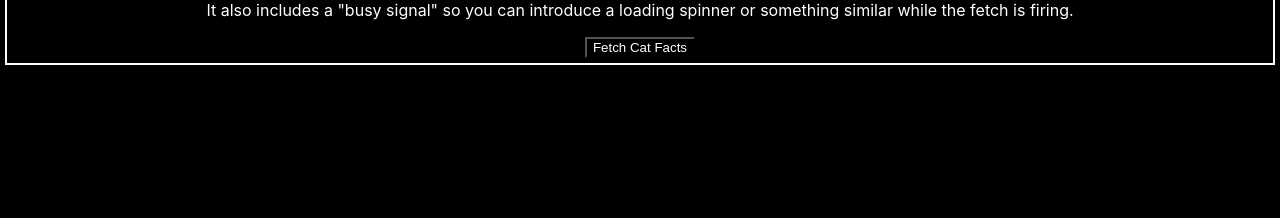
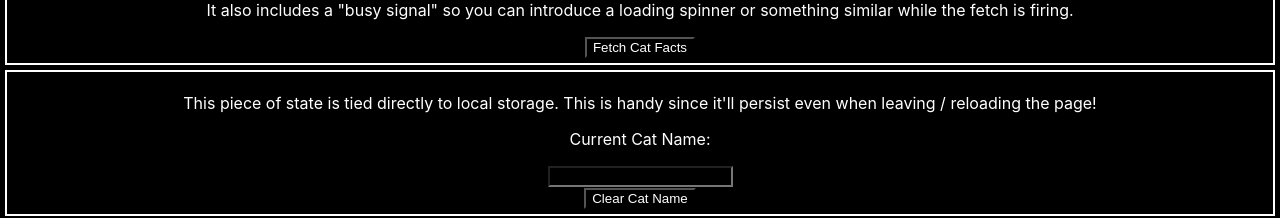
Before and after one commit to brewchetta/custom-hooks-fun, a React (Create React App) app: page / in a window 1280 px wide. Shown: the part 1318-1536 px from the top of the page. Before the commit the page ends 1388 px from the top, so only its background shows below. Built offline with nearby package versions, Linux system fonts and the light colour scheme.

Commit message:
added a localstorage hook

```diff
--- a/src/components/App.js
+++ b/src/components/App.js
@@ -3,6 +3,7 @@ import PrevState from "./PrevState"
 import PrevStateWithDependency from "./PrevStateWithDependency"
 import ControlledForm from "./ControlledForm"
 import Fetch from "./Fetch"
+import LocalStorage from "./LocalStorage"
 import './App.css';
 
 function App() {
@@ -15,6 +16,7 @@ function App() {
       <PrevStateWithDependency />
       <ControlledForm />
       <Fetch />
+      <LocalStorage />
 
     </div>
   );
--- /dev/null
+++ b/src/components/LocalStorage.js
@@ -0,0 +1,28 @@
+import useLocalStorage from "../hooks/useLocalStorage"
+
+export default function LocalStorage() {
+
+  const [catName, setCatName, clearCatName] = useLocalStorage('cat-name')
+
+  return (
+
+    <div className="example">
+
+      <p>This piece of state is tied directly to local storage. This is handy since it'll persist even when leaving / reloading the page!</p>
+
+      <p>Current Cat Name: {catName}</p>
+
+      <input type="text"
+      onChange={e => setCatName(e.target.value)}
+      value={catName || ''}
+      />
+
+      <br/>
+
+      <button onClick={clearCatName}>Clear Cat Name</button>
+
+    </div>
+
+  )
+
+}
--- /dev/null
+++ b/src/hooks/useLocalStorage.js
@@ -0,0 +1,16 @@
+import { useState } from 'react'
+
+export default function useLocalStorage(key) {
+
+  const [state, setState] = useState(localStorage.getItem(key))
+
+  const setItemState = value => {
+    setState(value)
+    localStorage.setItem(key, value)
+  }
+
+  const clearItemState = () => localStorage.removeItem(key)
+
+  return [state, setItemState, clearItemState]
+
+}
```
